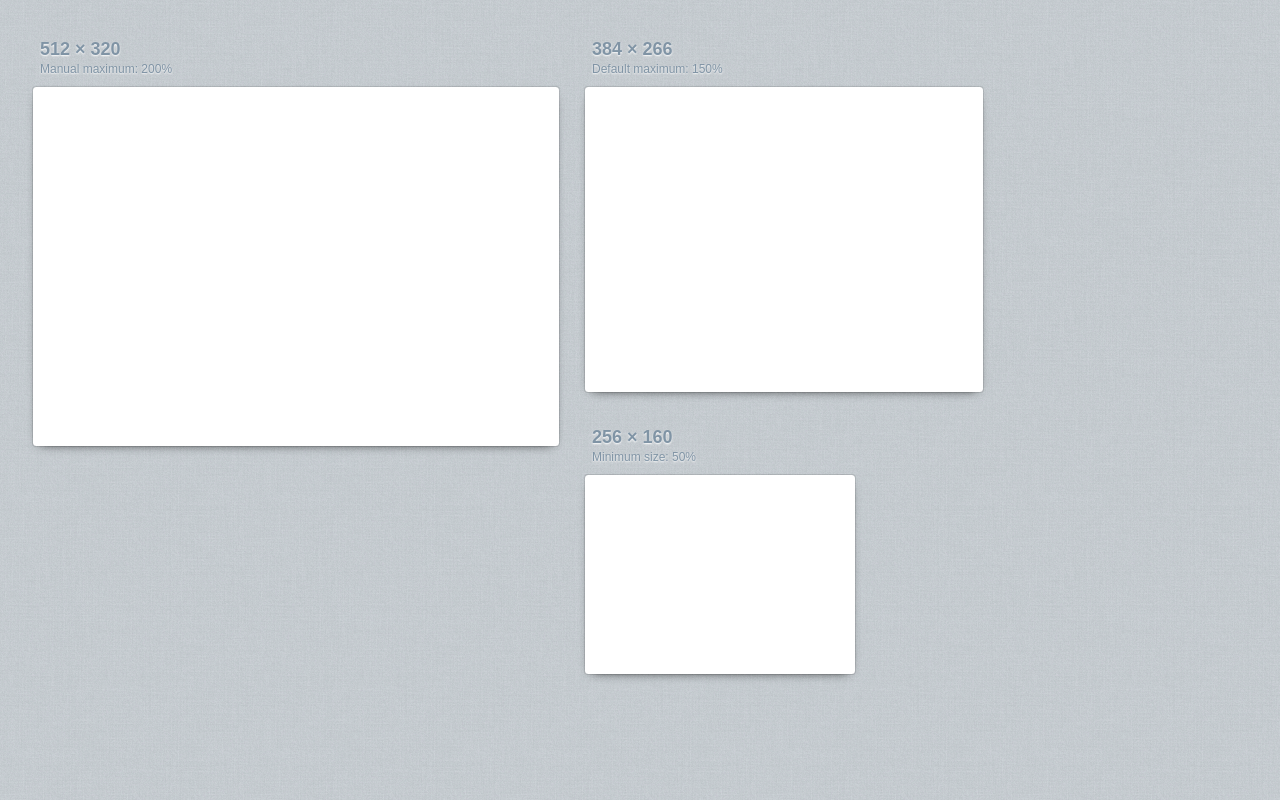
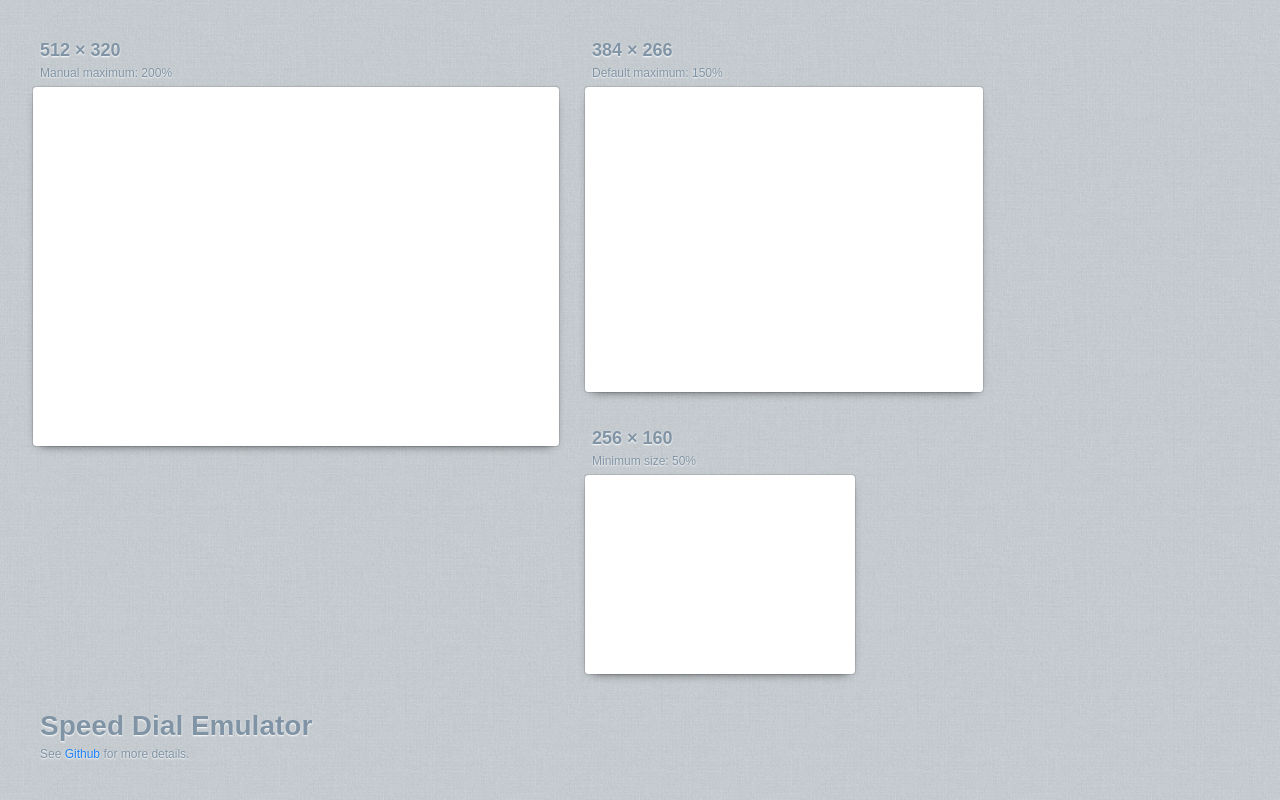
Before and after one commit to pepelsbey/sd-emulator, a plain HTML site: page index.htm in a window 1280 px wide. Drawn offline with Linux system fonts and the light colour scheme.

Commit message:
header and github link

```diff
--- a/index.htm
+++ b/index.htm
@@ -21,5 +21,9 @@
 			<iframe src="" scrolling="no" width="256" height="160"><span>200%</span></iframe>
 		</li>
 	</ol>
+	<header>
+		<h1>Speed Dial Emulator</h1>
+		<p>See <a href="https://github.com/pepelsbey/sd-emulator">Github</a> for more details.</p>
+	</header>
 </body>
 </html>
--- a/styles/screen.css
+++ b/styles/screen.css
@@ -3,19 +3,21 @@
 BODY {
 	padding:40px 0 0 40px;
 	background:#C5CBD0 url(../images/background.png);
-	font-family:Arial, sans-serif;
+	color:#8094A5;
+	text-shadow:0 1px 2px #FFF;
+	font:12px Arial, sans-serif;
 	}
-OL {
-	float:left;
+HEADER {
+	clear:both;
 	}
-	OL LI {
-		float:left;
-		margin:0 40px 40px 0;
-		}
+H1 {
+	margin:0 0 5px;
+	font-weight:bold;
+	font-size:28px;
+	}
 H2 {
 	height:54px;
 	color:#8094A5;
-	text-shadow:0 1px 2px #FFF;
 	font-weight:bold;
 	font-size:18px;
 	}
@@ -49,3 +51,14 @@
 		0 0 0 8px #3C7CBD,
 		0 4px 12px rgba(0, 0, 0, 1);
 	}
+OL {
+	float:left;
+	}
+	OL LI {
+		float:left;
+		margin:0 40px 40px 0;
+		}
+A {
+	text-decoration:none;
+	color:#1980F8;
+	}
```
